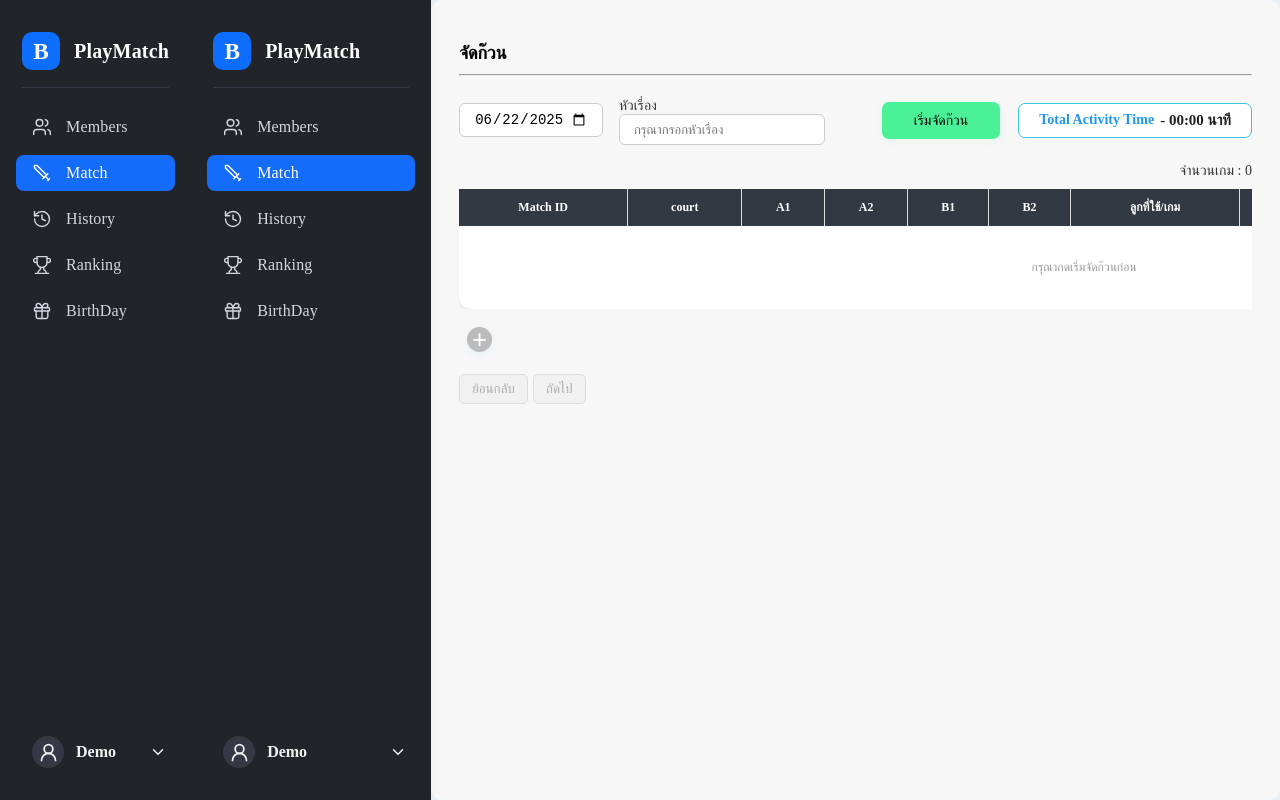
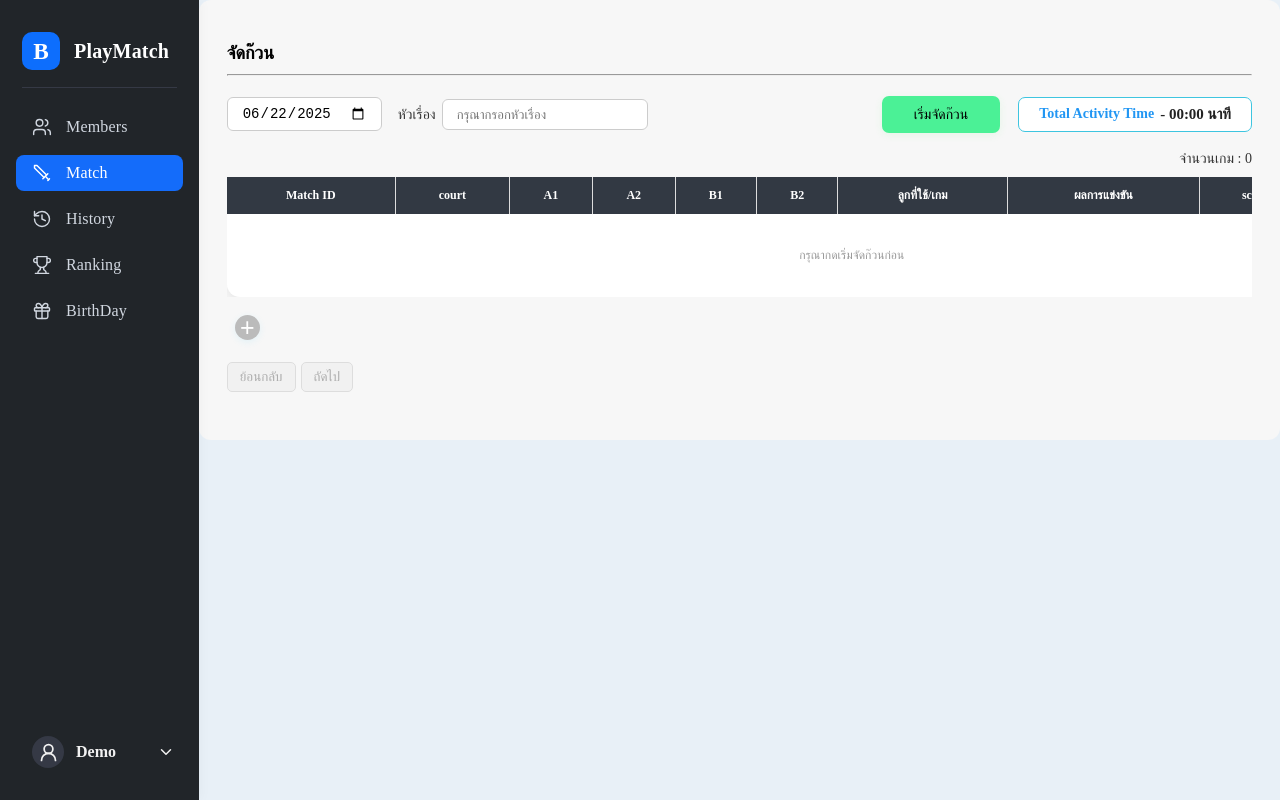
Before and after one commit to PeErAtC/playmatch-web, a Next.js app: page /match in a window 1280 px wide. Built offline with nearby package versions, Linux system fonts and the light colour scheme.

Commit message:
Update match.js
23/6 เชื่อม sidebar ได้

```diff
--- a/pages/match.js
+++ b/pages/match.js
@@ -1,5 +1,5 @@
 import React, { useState, useEffect, useRef } from "react";
-import Sidebar from "./components/sidebar";
+// import Sidebar from "./components/sidebar"; // ลบการ import Sidebar ออก
 import Swal from "sweetalert2";
 import { db } from "../lib/firebaseConfig";
 import {
@@ -421,12 +421,12 @@ const Match = () => {
   return (
     <div
       style={{
-        display: "grid",
-        gridTemplateColumns: "240px 1fr",
+        display: "block", // เปลี่ยนจาก grid เป็น block
+        // gridTemplateColumns: "240px 1fr", // ลบ CSS Grid สำหรับ Sidebar
         height: "100vh",
       }}
     >
-      <Sidebar />
+      {/* <Sidebar /> */} {/* ลบ Component Sidebar ออก */}
       <main
         className="main-content"
         style={{
```
